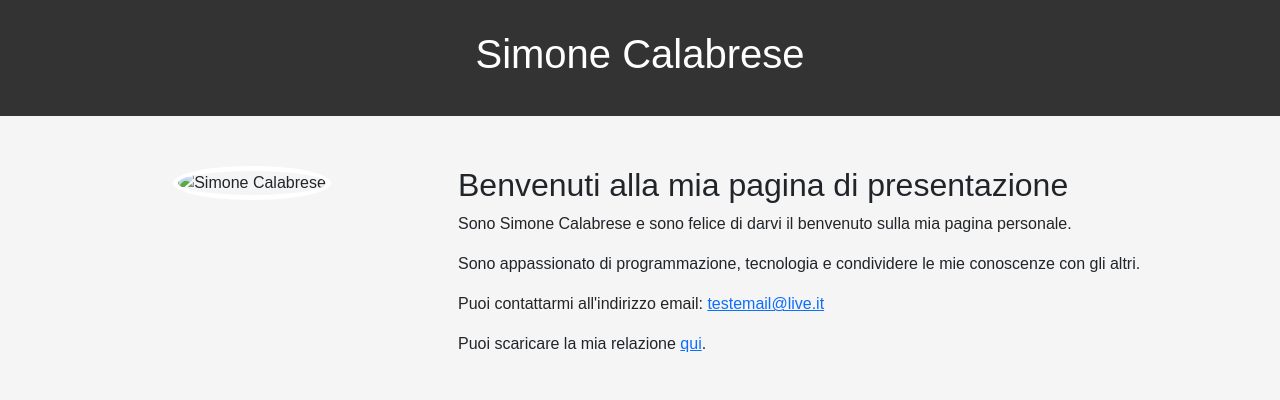
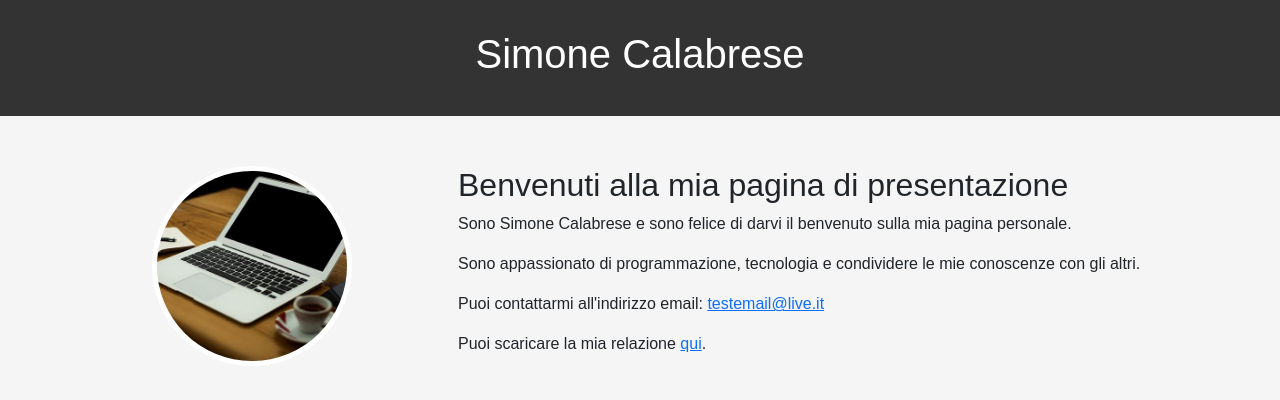
Before and after one commit to Clubsimone/Portfolio, a plain HTML site: page index.html in a window 1280 px wide. Drawn offline with nearby package versions, Linux system fonts and the light colour scheme.

Commit message:
Update index.html

```diff
--- a/index.html
+++ b/index.html
@@ -37,7 +37,7 @@
         <div class="row">
             <div class="col-md-4 text-center">
                 <!-- Aggiungi una foto quadrata qui -->
-                <img src="tuafoto.jpg" alt="Simone Calabrese" class="img-fluid profile-image">
+                <img src="computer-usati.jpg" alt="Simone Calabrese" class="img-fluid profile-image">
             </div>
             <div class="col-md-8">
                 <h2>Benvenuti alla mia pagina di presentazione</h2>
```
